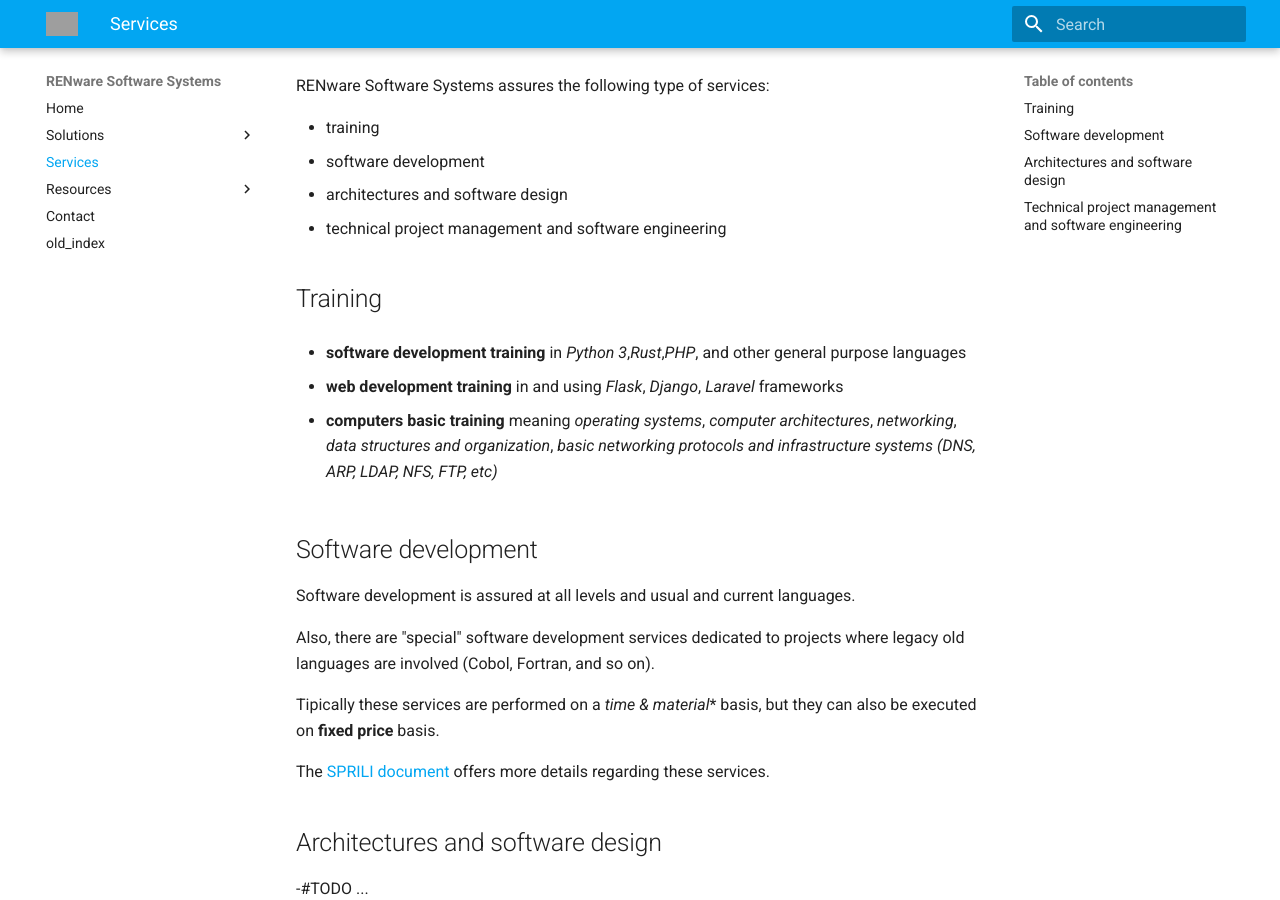
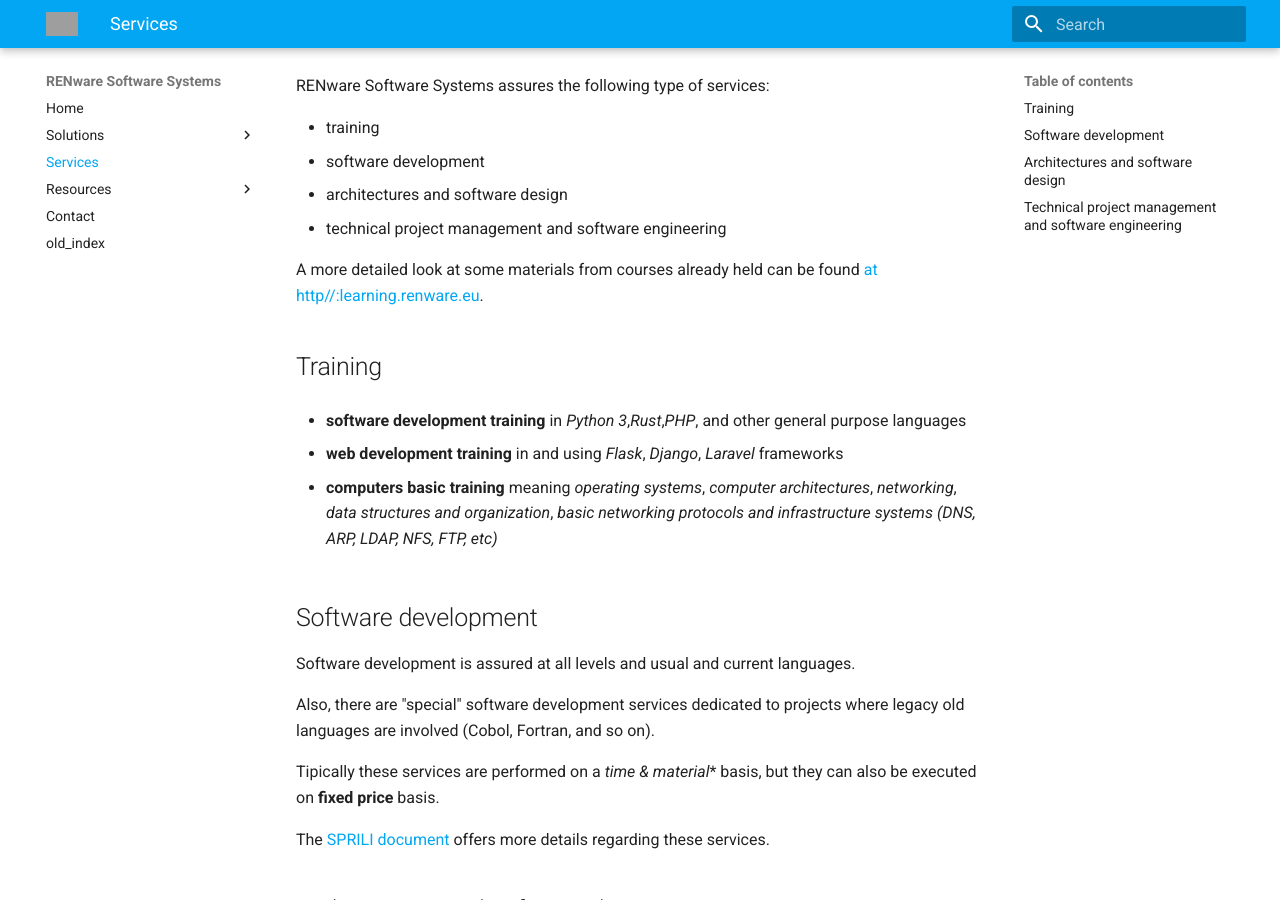
Before and after one commit to petre-renware/renpo, an MkDocs documentation site: the page built from doc_src/services.md, in a window 1280 px wide and 900 px high, scrolled down 614 px. Built offline with MkDocs 1.6.1 and Material for MkDocs 9.7.7, drawn with Linux system fonts in a browser that asks for light colours; grey boxes are pictures that could not be loaded.

Commit message:
Update services.md

```diff
--- a/doc_src/services.md
+++ b/doc_src/services.md
@@ -10,6 +10,7 @@
 * architectures and software design
 * technical project management and software engineering
 
+A more detailed look at some materials from courses already held can be found [at http//:learning.renware.eu](http//:learning.renware.eu).
 
 
 
```
